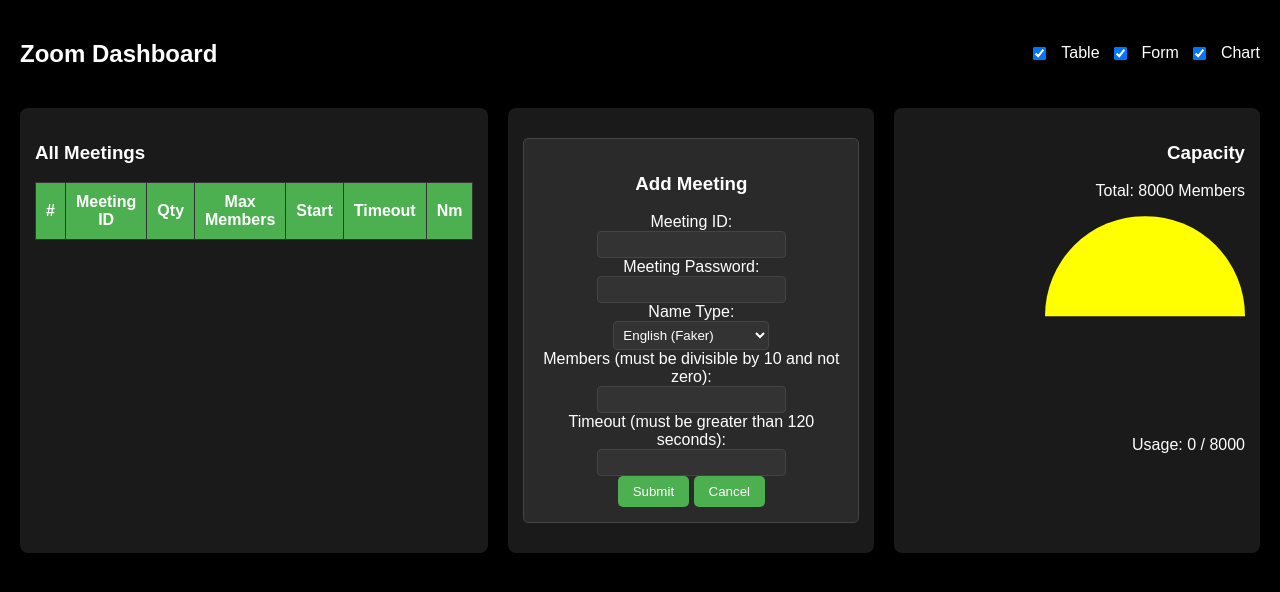
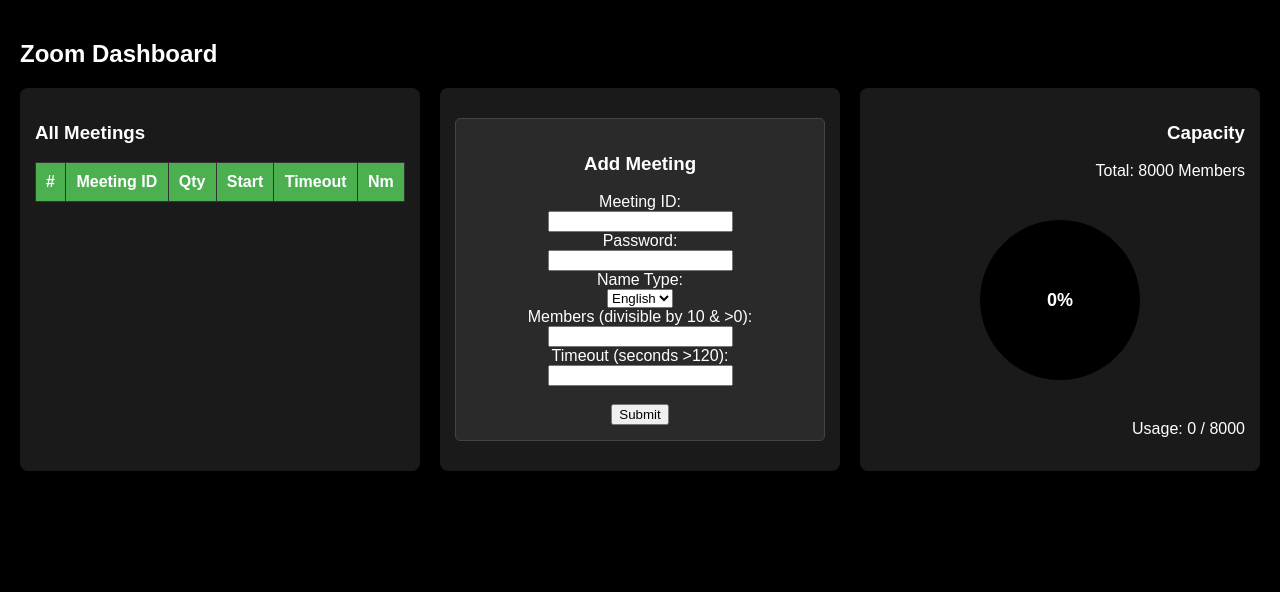
Before and after one commit to isbahulhaq/zoom-dashboard, a Flask app: page / in a window 1280 px wide. Shown: the top 592 px of the page. Run offline with Flask 3, Linux system fonts and the light colour scheme; lists and menus that the app fills with data are empty.

Commit message:
Update dashboard.html

```diff
--- a/templates/dashboard.html
+++ b/templates/dashboard.html
@@ -4,133 +4,84 @@
     <meta charset="UTF-8">
     <title>Zoom Dashboard</title>
     <style>
-        body { font-family: Arial, sans-serif; background-color: black; margin: 0; padding: 20px; color: white; }
-        .header { display: flex; justify-content: space-between; align-items: center; margin-bottom: 20px; }
-        .controls { display: flex; gap: 10px; }
-        .controls input[type="checkbox"] { margin-right: 5px; }
-        .container { display: flex; justify-content: space-between; gap: 20px; }
-        .left, .center, .right { background: #1a1a1a; padding: 15px; border-radius: 8px; box-shadow: 0 2px 5px rgba(0,0,0,0.3); }
-        .left { flex: 1; }
-        .center { flex: 1; text-align: center; }
-        .right { flex: 1; text-align: right; }
-        table { width: 100%; border-collapse: collapse; margin-bottom: 15px; }
-        th, td { border: 1px solid #333; padding: 10px; text-align: center; color: white; }
-        th { background-color: #4CAF50; color: white; }
-        .form-box { margin: 15px 0; padding: 15px; border: 1px solid #444; border-radius: 5px; background: #2a2a2a; text-align: center; }
-        .capacity { position: relative; width: 200px; height: 200px; display: inline-block; background: #1a1a1a; border-radius: 50%; }
-        .circle { position: absolute; top: 0; left: 0; width: 100%; height: 100%; border-radius: 50%; clip-path: polygon(0 0, 100% 0, 100% 50%, 0 50%); }
-        .used { background: red; }
-        .free { background: yellow; }
-        h2, h3 { color: white; }
-        button { background-color: #4CAF50; color: white; padding: 8px 15px; border: none; border-radius: 5px; cursor: pointer; }
-        button:hover { background-color: #45a049; }
-        input, select { background-color: #333; color: white; border: 1px solid #444; border-radius: 4px; padding: 5px; }
+        body { font-family: Arial, sans-serif; background-color: black; margin:0; padding:20px; color:white; }
+        .container { display:flex; justify-content:space-between; gap:20px; }
+        .left,.center,.right { background:#1a1a1a; padding:15px; border-radius:8px; box-shadow:0 2px 5px rgba(0,0,0,0.3); }
+        .left{flex:1;} .center{flex:1; text-align:center;} .right{flex:1; text-align:right;}
+        table {width:100%; border-collapse:collapse; margin-bottom:15px;}
+        th,td {border:1px solid #333; padding:10px; text-align:center;}
+        th {background-color:#4CAF50; color:white;}
+        .form-box{margin:15px 0; padding:15px; border:1px solid #444; border-radius:5px; background:#2a2a2a; text-align:center;}
+        .capacity {position:relative; width:200px; height:200px; margin:20px auto; border-radius:50%; background:conic-gradient(red 0%, #1a1a1a 0%); display:flex; align-items:center; justify-content:center; transition:0.4s;}
+        .capacity-inner{position:absolute; width:160px; height:160px; background:black; border-radius:50%; display:flex; align-items:center; justify-content:center; color:white; font-size:18px; font-weight:bold;}
     </style>
 </head>
 <body>
-    <div class="header">
 <h2>Zoom Dashboard</h2>
-        <div class="controls">
-            <input type="checkbox" id="showTable" checked> Table
-            <input type="checkbox" id="showForm" checked> Form
-            <input type="checkbox" id="showChart" checked> Chart
-        </div>
-    </div>
-
-    <div class="container" id="dashboard">
-        <div class="left" id="meetingsSection">
+<div class="container">
+    <div class="left">
         <h3>All Meetings</h3>
         <table id="meetingsTable">
-                <tr>
-                    <th>#</th>
-                    <th>Meeting ID</th>
-                    <th>Qty</th>
-                    <th>Max Members</th>
-                    <th>Start</th>
-                    <th>Timeout</th>
-                    <th>Nm</th>
-                </tr>
+            <tr><th>#</th><th>Meeting ID</th><th>Qty</th><th>Start</th><th>Timeout</th><th>Nm</th></tr>
         </table>
     </div>
-
-        <div class="center" id="formSection">
+    <div class="center">
         <div class="form-box">
             <h3>Add Meeting</h3>
             <form id="meetingForm">
-                    <label>Meeting ID:</label><br>
-                    <input type="text" id="meetingId" required><br>
-                    <label>Meeting Password:</label><br>
-                    <input type="text" id="meetingPassword" required><br>
+                <label>Meeting ID:</label><br><input type="text" id="meetingId" required><br>
+                <label>Password:</label><br><input type="text" id="meetingPassword" required><br>
                 <label>Name Type:</label><br>
                 <select id="nameType">
-                        <option value="english">English (Faker)</option>
-                        <option value="hindi">Hindi (Indian-names)</option>
+                    <option value="english">English</option>
+                    <option value="hindi">Hindi</option>
                 </select><br>
-                    <label>Members (must be divisible by 10 and not zero):</label><br>
-                    <input type="number" id="members" min="10" step="10" required><br>
-                    <label>Timeout (must be greater than 120 seconds):</label><br>
-                    <input type="number" id="timeout" min="121" required><br>
+                <label>Members (divisible by 10 & >0):</label><br><input type="number" id="members" min="10" step="10" required><br>
+                <label>Timeout (seconds >120):</label><br><input type="number" id="timeout" min="121" required><br><br>
                 <button type="submit">Submit</button>
-                    <button type="button" onclick="resetForm()">Cancel</button>
             </form>
         </div>
     </div>
-
-        <div class="right" id="chartSection">
+    <div class="right">
         <h3>Capacity</h3>
         <p>Total: 8000 Members</p>
-            <div class="capacity">
-                <div class="circle free" style="height: 100%;"></div>
-                <div class="circle used" style="height: 0%;"></div>
+        <div class="capacity" id="capacityCircle">
+            <div class="capacity-inner" id="capacityText">0%</div>
         </div>
-            <p>Usage: 0 / 8000</p>
+        <p id="usageText">Usage: 0 / 8000</p>
     </div>
 </div>
 
 <script>
-        document.getElementById('meetingForm').addEventListener('submit', function(e) {
+let used = 0, total = 8000;
+const capacityCircle = document.getElementById('capacityCircle');
+const capacityText = document.getElementById('capacityText');
+const usageText = document.getElementById('usageText');
+
+document.getElementById('meetingForm').addEventListener('submit', async function(e){
     e.preventDefault();
     const meetingId = document.getElementById('meetingId').value;
     const password = document.getElementById('meetingPassword').value;
+    const members = parseInt(document.getElementById('members').value);
+    const timeout = parseInt(document.getElementById('timeout').value);
     const nameType = document.getElementById('nameType').value;
-            const members = parseInt(document.getElementById('members').value);
-            const timeout = document.getElementById('timeout').value;
-            const now = new Date().toLocaleTimeString('en-US', { hour12: true});
 
-            if (members <= 0 || members % 10 !== 0) {
-                alert('Members must be divisible by 10 and not zero!');
-                return;
-            }
+    if(members<=0 || members%10!==0){ alert('Members divisible by 10 & >0'); return; }
+    if(used+members>total){ alert('Cannot exceed 8000'); return; }
 
     const table = document.getElementById('meetingsTable');
+    const now = new Date().toLocaleTimeString();
     const row = table.insertRow(-1);
-            row.innerHTML = `<td>${table.rows.length - 1}</td><td>${meetingId}</td><td>${members}</td><td>8000</td><td>${now}</td><td>${timeout} Min</td><td>${nameType.charAt(0)}</td>`;
+    row.innerHTML = `<td>${table.rows.length-1}</td><td>${meetingId}</td><td>${members}</td><td>${now}</td><td>${timeout} Sec</td><td>${nameType.charAt(0)}</td>`;
 
-            let used = parseInt(document.querySelector('.capacity p').textContent.split('/')[0]) + members;
-            if (used > 8000) {
-                alert('Cannot exceed 8000 members!');
-                return;
-            }
-            document.querySelector('.capacity p').textContent = `Usage: ${used} / 8000`;
-            document.querySelector('.used').style.height = `${(used / 8000) * 100}%`;
-            document.querySelector('.free').style.height = `${((8000 - used) / 8000) * 100}%`;
-            document.querySelector('.free').style.top = `${(used / 8000) * 100}%`;
+    used+=members;
+    const percent = (used/total)*100;
+    usageText.textContent=`Usage: ${used} / ${total}`;
+    capacityCircle.style.background=`conic-gradient(red ${percent}%, #1a1a1a ${percent}%)`;
+    capacityText.textContent=`${Math.round(percent)}%`;
 
-            resetForm();
-        });
-
-        function resetForm() {
-            document.getElementById('meetingForm').reset();
-        }
-
-        document.getElementById('showTable').addEventListener('change', function() {
-            document.getElementById('meetingsSection').style.display = this.checked ? 'block' : 'none';
-        });
-        document.getElementById('showForm').addEventListener('change', function() {
-            document.getElementById('formSection').style.display = this.checked ? 'block' : 'none';
-        });
-        document.getElementById('showChart').addEventListener('change', function() {
-            document.getElementById('chartSection').style.display = this.checked ? 'block' : 'none';
+    // Send to backend
+    await fetch('/start-bots', {method:'POST', headers:{'Content-Type':'application/json'}, body:JSON.stringify({meetingId,password,members,timeout,nameType})});
 });
 </script>
 </body>
```
Lines whose indentation alone changed are shown as unchanged.
